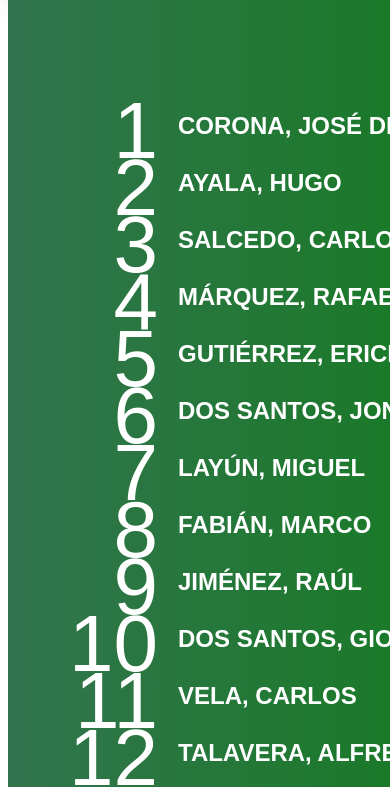
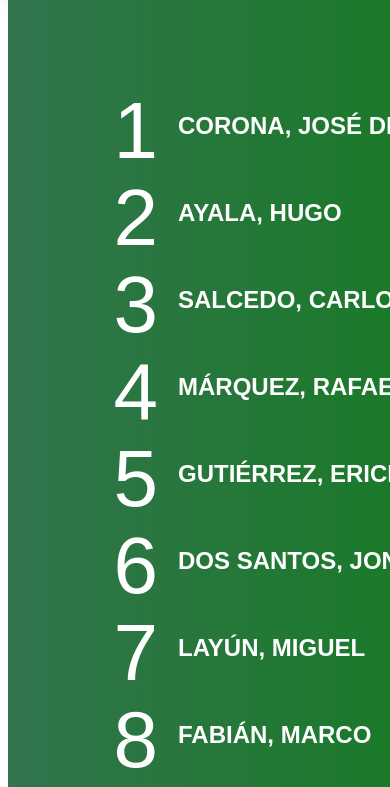
Before and after one commit to willcapellaro/JerseyNumbers, a plain HTML site: page index.html in a window 390 px wide. Shown: the part 81-868 px from the top of the page. Drawn offline with Linux system fonts and the light colour scheme.

Commit message:
new styles dragged in

```diff
--- a/style.css
+++ b/style.css
@@ -171,7 +171,7 @@ ul {
 
 li {
 	transition: all .2s ease-in-out;
-	margin-bottom: 30px;
+	margin-bottom: 60px;
 	font-size: 24px;
 	text-transform: uppercase;
 }
```
